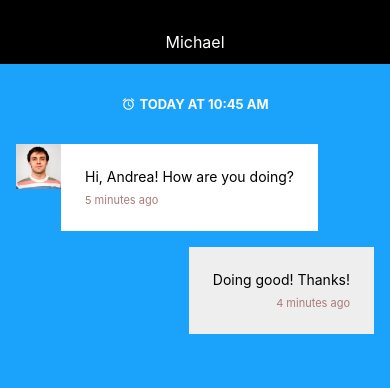
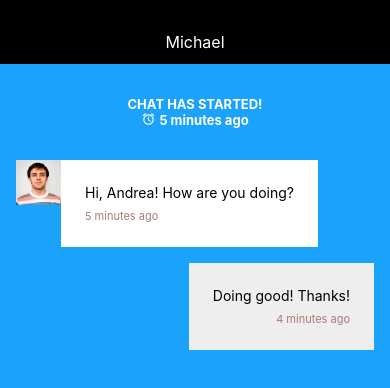
Before and after one commit to react-native-seoul/chatapp-with-nodejs, a React Native app: screen / in a window 390 px wide. Shown: the top 388 px of the page. Built offline with nearby package versions, Linux system fonts and the light colour scheme.

Commit message:
Fix system message to use dynamic data

```diff
--- a/src/ChatRoom.js
+++ b/src/ChatRoom.js
@@ -24,15 +24,24 @@ const USER_ID = "andrea";
 const messages = [
   {
     id: "1",
-    body: "Hi, Andrea! How are you doing?",
+    body: "Chat has started!",
     time: "5 minutes ago",
-    senderID: "michael"
+    senderID: "system",
+    type: "system"
   },
   {
     id: "2",
+    body: "Hi, Andrea! How are you doing?",
+    time: "5 minutes ago",
+    senderID: "michael",
+    type: "user"
+  },
+  {
+    id: "3",
     body: "Doing good! Thanks!",
     time: "4 minutes ago",
-    senderID: "andrea"
+    senderID: "andrea",
+    type: "user"
   }
 ];
 
@@ -40,8 +49,6 @@ class ChatRoom extends Component {
   render() {
     return (
       <View style={styles.container}>
-        <SystemMessage />
-
         <FlatList
           data={messages}
           keyExtractor={this.keyExtractor}
@@ -54,6 +61,10 @@ class ChatRoom extends Component {
   keyExtractor = item => item.id;
 
   renderItem = ({ item }) => {
+    if (item.type === "system") {
+      return <SystemMessage body={item.body} time={item.time} />;
+    }
+
     return (
       <MessageBubble
         alignToRight={item.senderID === USER_ID}
--- a/src/SystemMessage.js
+++ b/src/SystemMessage.js
@@ -6,13 +6,15 @@ const styles = StyleSheet.create({
   systemMessage: {
     alignItems: "center",
     justifyContent: "center",
-    flexDirection: "row",
     paddingVertical: 32
   },
   systemMessageText: {
     color: "#FFFFFF",
     fontSize: 13,
     fontWeight: "700"
+  },
+  timeContainer: {
+    flexDirection: "row"
   },
   icon: {
     marginRight: 4
@@ -23,8 +25,14 @@ class SystemMessage extends Component {
   render() {
     return (
       <View style={styles.systemMessage}>
-        <Icon color="#FFFFFF" name="alarm" size={14} style={styles.icon} />
-        <Text style={styles.systemMessageText}>TODAY AT 10:45 AM</Text>
+        <Text style={styles.systemMessageText}>
+          {this.props.body.toUpperCase()}
+        </Text>
+
+        <View style={styles.timeContainer}>
+          <Icon color="#FFFFFF" name="alarm" size={14} style={styles.icon} />
+          <Text style={styles.systemMessageText}>{this.props.time}</Text>
+        </View>
       </View>
     );
   }
```
